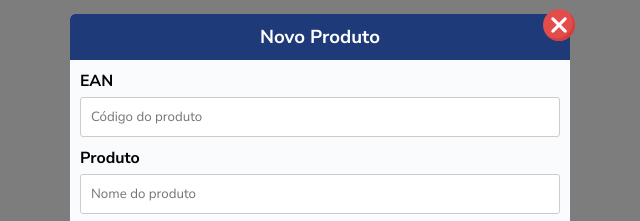
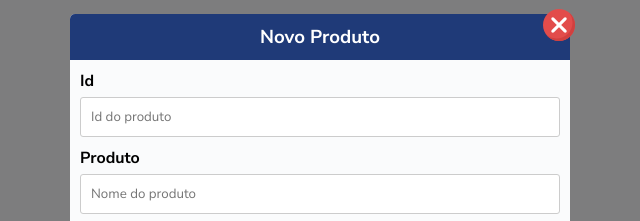
Before and after one commit to NatanaelSaymon/crud-basico, a plain HTML site: page index.html in a window 1280 px wide. Both pictures are taken after a click on the button "Cadastrar Produto". Shown: the part 213-434 px from the top of the page, 320-960 px from the left. Drawn offline with Linux system fonts and the light colour scheme.

Commit message:
refector: mudanças nos ids

```diff
--- a/index.html
+++ b/index.html
@@ -33,8 +33,8 @@
                 </div>
 
                 <div class="modal__content-input">
-                    <label for="ean">EAN</label>
-                    <input type="text" id="ean" placeholder="Código do produto">
+                    <label for="id">Id</label>
+                    <input type="text" id="id" placeholder="Id do produto">
                 </div>
 
                 <div class="modal__content-input">
```
